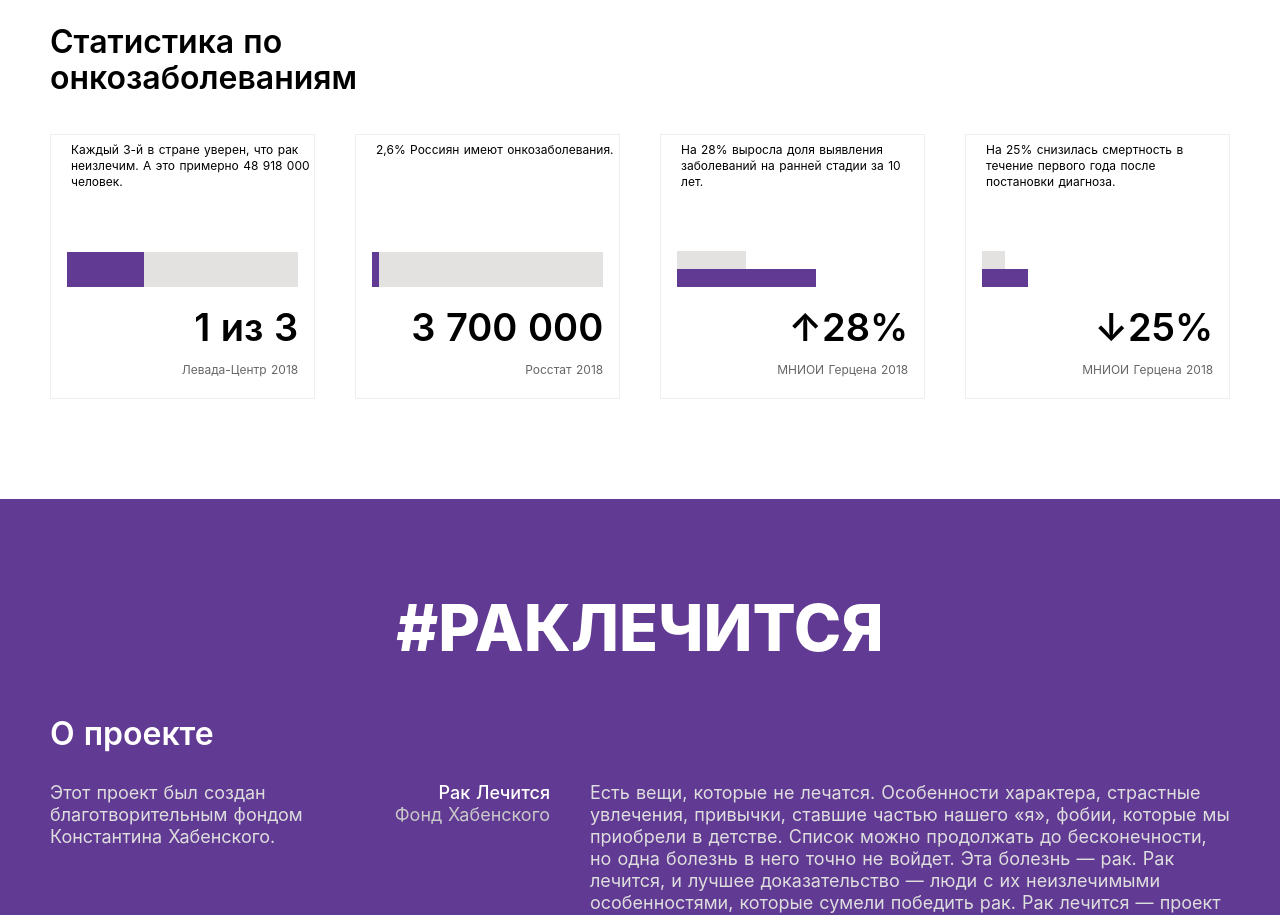
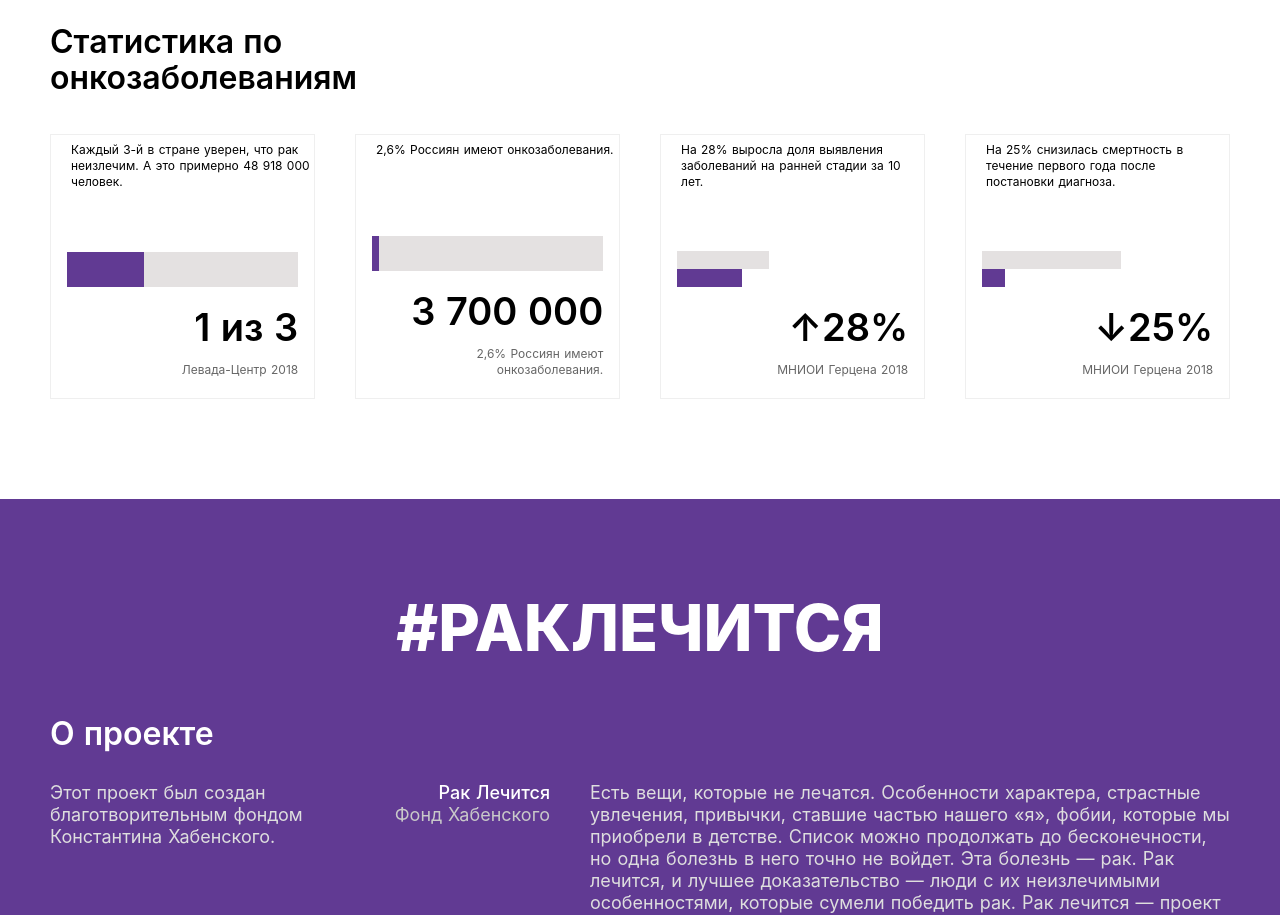
Before and after one commit to Raklechitca-Team/raklechitca, a Nuxt app: page / in a window 1280 px wide. Shown: the part 3860-4775 px from the top of the page. Built offline with nearby package versions, Linux system fonts and the light colour scheme; a web font is replaced by a local one.

Commit message:
Допилина механика

```diff
--- a/components/Statistics/CardStatistics.vue
+++ b/components/Statistics/CardStatistics.vue
@@ -4,23 +4,7 @@
       {{ quoteTitle }}
     </p>
     <div class="statistics__info">
-      <app-statusBar
-        v-if="typeBarValue === 1"
-        :value="minValue"
-        :maxValue="maxValue"
-      />
-      <app-miniBar
-        v-if="typeBarValue === 2"
-        :value="minValue"
-        :maxValue="maxValue"
-        :color="color"
-      />
-      <app-miniBar
-        v-if="typeBarValue === 2"
-        :value="minValueTwo"
-        :maxValue="maxValueTwo"
-        :color="colorTwo"
-      />
+      <slot></slot>
       <p class="statistics__total">{{ total }}</p>
       <p class="statistics__who">{{ who }}</p>
     </div>
@@ -28,24 +12,15 @@
 </template>
 
 <script>
-import statusBar from '@/components/ui/statusBar';
-import miniBar from '@/components/ui/miniBar';
 export default {
-  components: {
-    'app-statusBar': statusBar,
-    'app-miniBar': miniBar,
-  },
   props: {
     quoteTitle: String,
     total: String,
     who: String,
-    typeBarValue: Number,
     minValue: Number,
     maxValue: Number,
     minValueTwo: Number,
     maxValueTwo: Number,
-    color: String,
-    colorTwo: String,
   },
   methods: {},
 };
--- a/components/Statistics/Statistics.vue
+++ b/components/Statistics/Statistics.vue
@@ -6,52 +6,25 @@
       >
       <div class="statistics__adapt">
         <div class="statistics__blocks">
-          <app-CardStatistics
-            :quoteTitle="
-              'Каждый 3-й в стране уверен, что рак неизлечим. А это примерно 48 918 000 человек.'
-            "
-            :total="'1 из 3'"
-            :who="'Левада-Центр 2018'"
-            :typeBarValue="1"
-            :minValue="1"
-            :maxValue="3"
-          />
-          <app-CardStatistics
-            :quoteTitle="'2,6% Россиян имеют онкозаболевания.'"
-            :total="'3 700 000'"
-            :who="'Росстат 2018'"
-            :typeBarValue="1"
-            :minValue="3"
-            :maxValue="100"
-          />
-          <app-CardStatistics
-            :quoteTitle="
-              'На 28% выросла доля выявления заболеваний на ранней стадии за 10 лет.'
-            "
-            :total="'↑28%'"
-            :who="'МНИОИ Герцена 2018'"
-            :typeBarValue="2"
-            :minValue="30"
-            :maxValue="100"
-            :minValueTwo="60"
-            :maxValueTwo="100"
-            :color="'#e4e1e1'"
-            :colorTwo="'#613a93'"
-          />
-          <app-CardStatistics
-            :quoteTitle="
-              'На 25% снизилась смертность в течение первого года после постановки диагноза.'
-            "
-            :total="'↓25%'"
-            :who="'МНИОИ Герцена 2018'"
-            :typeBarValue="2"
-            :minValue="10"
-            :maxValue="100"
-            :minValueTwo="20"
-            :maxValueTwo="100"
-            :color="'#e4e1e1'"
-            :colorTwo="'#613a93'"
-          />
+          <div v-for="el in statisticsData" :key="el">
+            <app-CardStatistics
+              :quoteTitle="el.description"
+              :total="el.title"
+              :who="el.source"
+            >
+              <app-status-bar
+                v-if="el.value"
+                :maxValue="el.maxValue"
+                :value="el.value"
+              />
+              <app-double-bar
+                v-else-if="el.newValue"
+                :newValue="el.newValue"
+                :maxValue="el.maxValue"
+                :oldValue="el.oldValue"
+              />
+            </app-CardStatistics>
+          </div>
         </div>
       </div>
     </app-container>
@@ -61,15 +34,15 @@
 <script>
 import Container from '@/components/Container';
 import statusBar from '@/components/ui/statusBar';
-import miniBar from '@/components/ui/miniBar';
+import DoubleBar from '@/components/ui/DoubleBar';
 import SectionTitle from '@/components/ui/SectionTitle';
 import CardStatistics from '@/components/Statistics/CardStatistics';
 export default {
   name: 'Statistics',
   components: {
     'app-container': Container,
-    'app-statusBar': statusBar,
-    'app-miniBar': miniBar,
+    'app-status-bar': statusBar,
+    'app-double-bar': DoubleBar,
     'app-section-title': SectionTitle,
     'app-CardStatistics': CardStatistics,
   },
--- /dev/null
+++ b/components/ui/DoubleBar.vue
@@ -0,0 +1,22 @@
+<template>
+  <div>
+    <app-miniBar :color="'#e4e1e1'" :value="oldValue" :maxValue="maxValue" />
+    <app-miniBar :color="'#613a93'" :value="newValue" :maxValue="maxValue" />
+  </div>
+</template>
+
+<script>
+import miniBar from '@/components/ui/miniBar';
+export default {
+  components: {
+    'app-miniBar': miniBar,
+  },
+  props: {
+    oldValue: Number,
+    newValue: Number,
+    maxValue: Number,
+  },
+};
+</script>
+
+<style scoped></style>
--- a/pages/index.vue
+++ b/pages/index.vue
@@ -44,7 +44,7 @@ export default {
       return this.$store.getters['instagram/instagram'];
     },
     statistics() {
-      return this.$store.getters['statistics/statisctics'];
+      return this.$store.getters['statistics/statistics'];
     },
   },
 };
--- a/store/statistics.js
+++ b/store/statistics.js
@@ -29,47 +29,49 @@ const state = () => ({
       source: 'МНИОИ Герцена 2018',
       description:
         'На 25% снизилась смертность в течение первого года после постановки диагноза.',
-      oldValue: 40,
+      oldValue: 60,
       maxValue: 100,
-      newValue: 28,
+      newValue: 10,
     },
   ],
+  currentStory: {},
 });
+
+const mutations = {
+  setState(state, { name, value }) {
+    return (state[name] = value);
+  },
+};
+
+const actions = {
+  // примеры запросов
+  // fetchLessons(state) {
+  //   return axios.get('https://api-test.pa7lux.ru/streams').then(response => {
+  //     return state.commit('setState', {
+  //       name: 'stories',
+  //       value: response.data,
+  //     });
+  //   });
+  // },
+  // fetchLessonWithId(state, payload) {
+  //   return axios
+  //     .get(`https://api-test.pa7lux.ru/streams/${payload.id}`)
+  //     .then(response => {
+  //       return state.commit('setState', {
+  //         name: 'currentStory',
+  //         value: response.data,
+  //       });
+  //     });
+  // },
+};
 
 const getters = {
   statistics: s => s.statistics,
 };
 
-/* Адапитровать под формирования запроса для статитики*/
-// const mutations = {
-//     setState(state, { name, value }) {
-//       return (state[name] = value);
-//     },
-//   };
-
-//   const actions = {
-//     примеры запросов
-//     fetchLessons(state) {
-//       return axios.get('https://api-test.pa7lux.ru/streams').then(response => {
-//         return state.commit('setState', {
-//           name: 'stories',
-//           value: response.data,
-//         });
-//       });
-//     },
-//     fetchLessonWithId(state, payload) {
-//       return axios
-//         .get(`https://api-test.pa7lux.ru/streams/${payload.id}`)
-//         .then(response => {
-//           return state.commit('setState', {
-//             name: 'currentStory',
-//             value: response.data,
-//           });
-//         });
-//     },
-//   };
-
 export default {
   state,
+  mutations,
+  actions,
   getters,
 };
```
